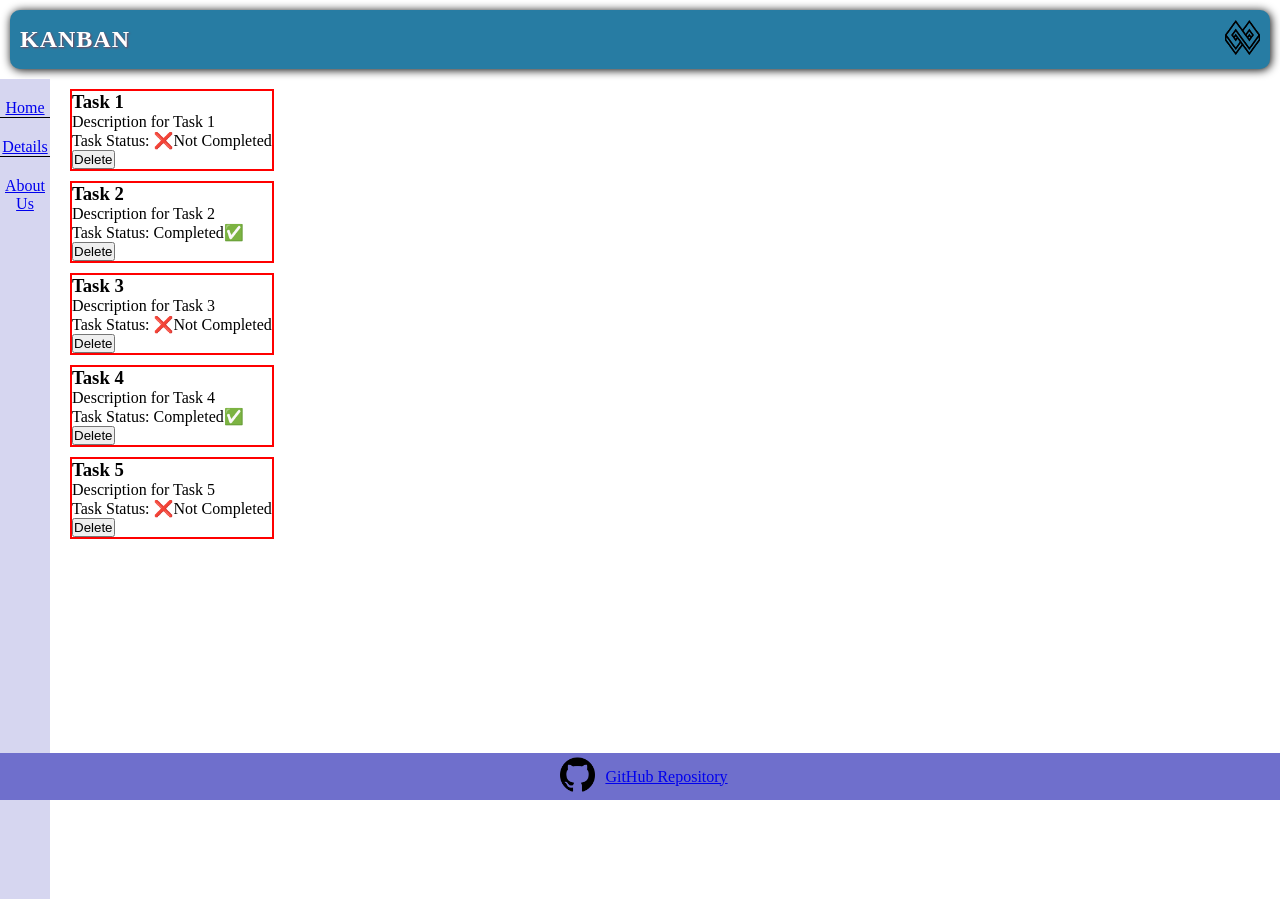
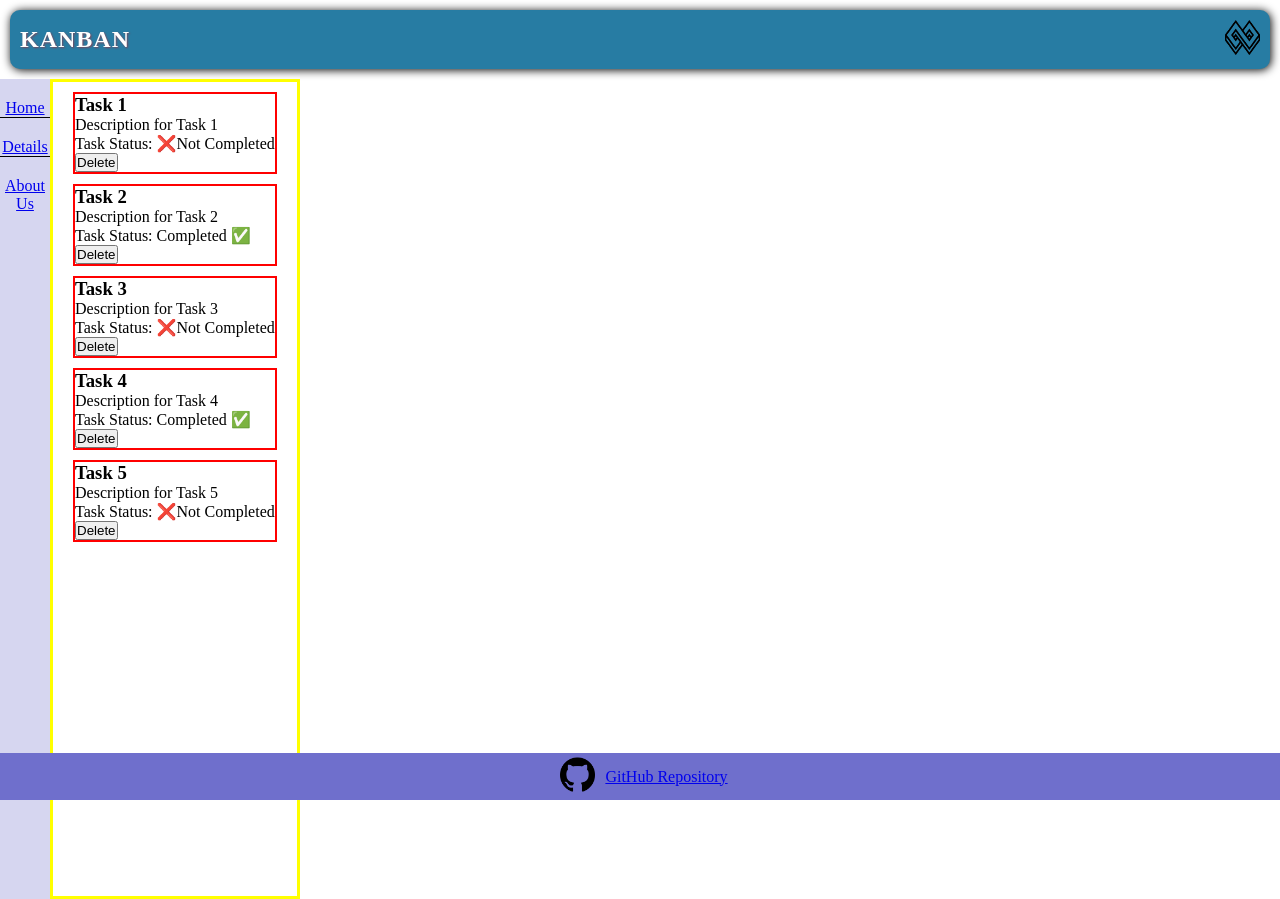
Before and after one commit to onurcangulpak/kanbanboardprc, a React (Vite) app: page /kanban in a window 1280 px wide. Built offline with nearby package versions, Linux system fonts and the light colour scheme.

Commit message:
bugs fixed

```diff
--- a/src/App.jsx
+++ b/src/App.jsx
@@ -13,15 +13,40 @@ import KanbanBoard from "./components/KanbanBoard";
 
 const App = () => {
   const [tasks, setTasks] = useState([
-    { id: 1, title: "Task 1", description: "Description for Task 1", isCompleted: false },
-    { id: 2, title: "Task 2", description: "Description for Task 2", isCompleted: true },
-    { id: 3, title: "Task 3", description: "Description for Task 3", isCompleted: false },
-    { id: 4, title: "Task 4", description: "Description for Task 4", isCompleted: true },
-    { id: 5, title: "Task 5", description: "Description for Task 5", isCompleted: false },
+    {
+      id: 1,
+      title: "Task 1",
+      description: "Description for Task 1",
+      isCompleted: false,
+    },
+    {
+      id: 2,
+      title: "Task 2",
+      description: "Description for Task 2",
+      isCompleted: true,
+    },
+    {
+      id: 3,
+      title: "Task 3",
+      description: "Description for Task 3",
+      isCompleted: false,
+    },
+    {
+      id: 4,
+      title: "Task 4",
+      description: "Description for Task 4",
+      isCompleted: true,
+    },
+    {
+      id: 5,
+      title: "Task 5",
+      description: "Description for Task 5",
+      isCompleted: false,
+    },
   ]);
 
   const handleDeleteTask = (taskId) => {
-    setTasks(tasks.filter(task => task.id !== taskId));
+    setTasks(tasks.filter((task) => task.id !== taskId));
   };
 
   return (
@@ -30,10 +55,21 @@ const App = () => {
       <div className="content-container">
         <SideBar />
         <Routes>
-          <Route path="/" element={<HomePage />} />
+          <Route
+            path="/"
+            element={
+              <HomePage tasks={tasks} handleDeleteTask={handleDeleteTask} />
+            }
+          />
+
           <Route path="/details" element={<Details />} />
           <Route path="/aboutus" element={<AboutUs />} />
-          <Route path="/kanban" element={<KanbanBoard tasks={tasks} handleDeleteTask={handleDeleteTask} />} />
+          <Route
+            path="/kanban"
+            element={
+              <KanbanBoard tasks={tasks} handleDeleteTask={handleDeleteTask} />
+            }
+          />
           <Route path="/details/:taskId" element={<OneTask tasks={tasks} />} />
           <Route path="*" element={<NotFound />} />
         </Routes>
--- a/src/HomePage.jsx
+++ b/src/HomePage.jsx
@@ -2,11 +2,11 @@ import React from "react";
 import KanbanBoard from "./components/KanbanBoard";
 import "./HomePage.css";
 
-const HomePage = () => {
+const HomePage = ({ tasks, handleDeleteTask }) => {
   return (
     <div className="container">
       <div className="content-container">
-        <KanbanBoard />
+        <KanbanBoard tasks={tasks} handleDeleteTask={handleDeleteTask} />
       </div>
     </div>
   );
--- a/src/components/KanbanBoard.css
+++ b/src/components/KanbanBoard.css
@@ -4,7 +4,7 @@ body {
 
 }
 
-.canban-board {
+.kanban-board {
     border: solid 3px yellow ;
 }
 .tasks {
--- a/src/components/Task.jsx
+++ b/src/components/Task.jsx
@@ -5,7 +5,7 @@ const Task = ({ task, handleDeleteTask }) => {
     <div key={task.id}>
       <h3>{task.title}</h3>
       <p>{task.description}</p>
-      <p>Task Status: {task.isCompleted ? "Completed✅" : "❌Not Completed"}</p>
+      <p>Task Status: {task.isCompleted ? "Completed ✅" : "❌Not Completed"}</p>
       <button onClick={() => handleDeleteTask(task.id)}>Delete</button>
     </div>
   );
```
